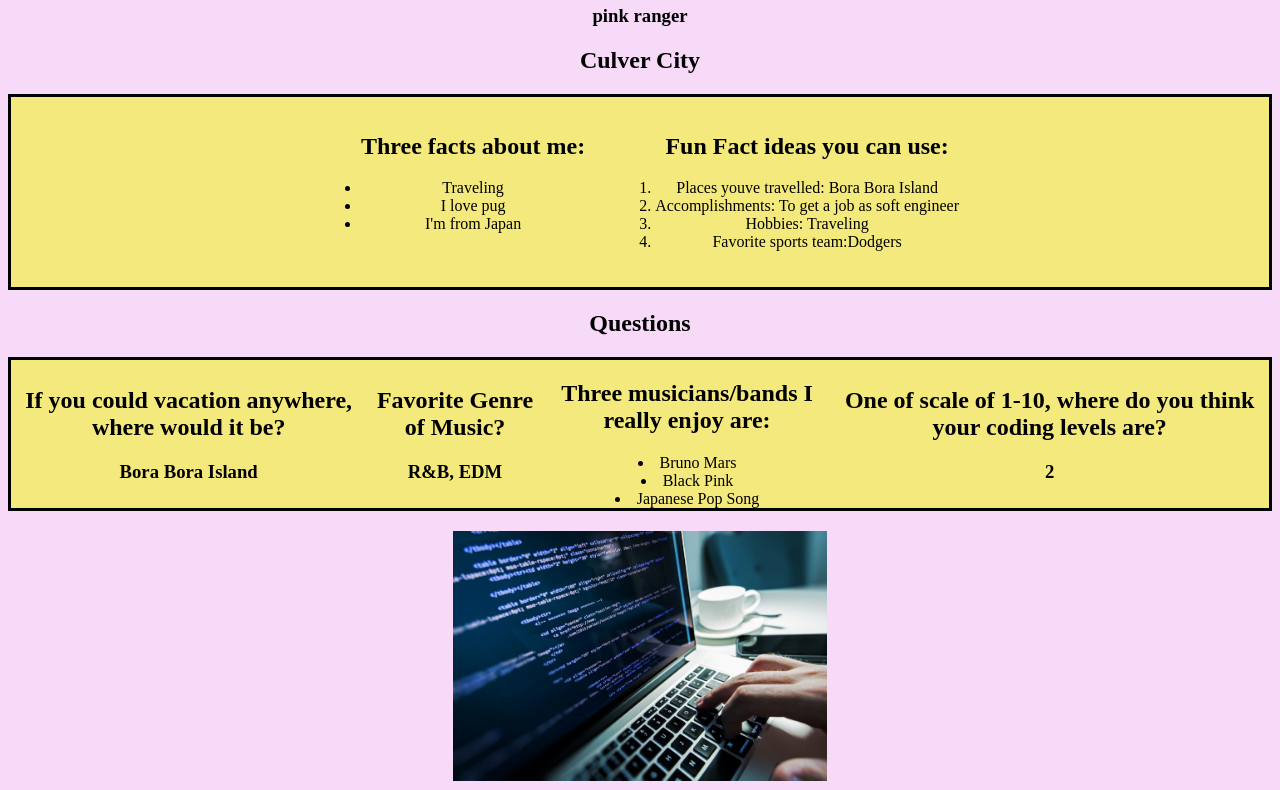
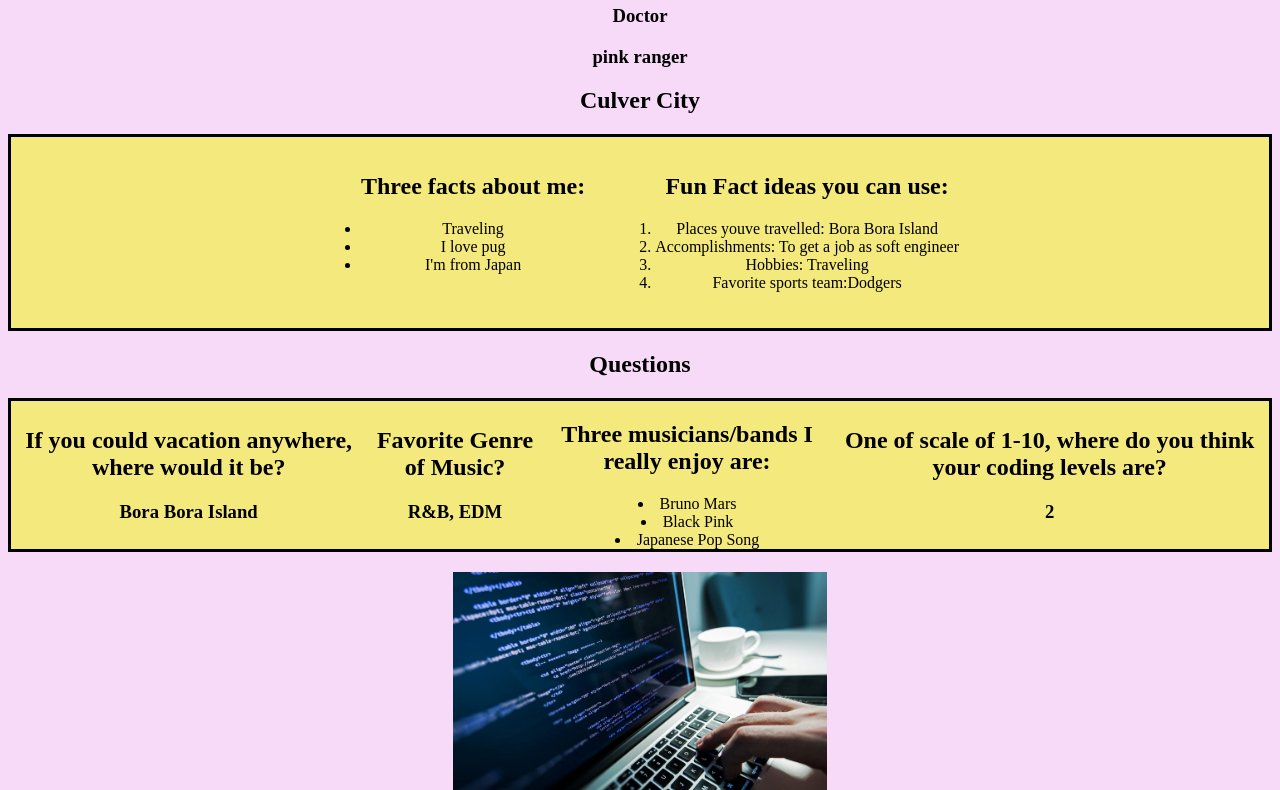
Before and after one commit to eririn318/test, a plain HTML site: page index.html in a window 1280 px wide. Shown: the part 122-912 px from the top of the page. Drawn offline with Linux system fonts and the light colour scheme; a script that the page names is missing.

Commit message:
added doctor

```diff
--- a/index.html
+++ b/index.html
@@ -13,6 +13,7 @@
     <header>
       <h1>Eriko Kan</h1>
       <h2>kimetsu-demon slayer-</h2>
+      <h3>Doctor</h3>
       <h3>pink ranger</h3>
     </header>
     <h2>Culver City</h2>
```
